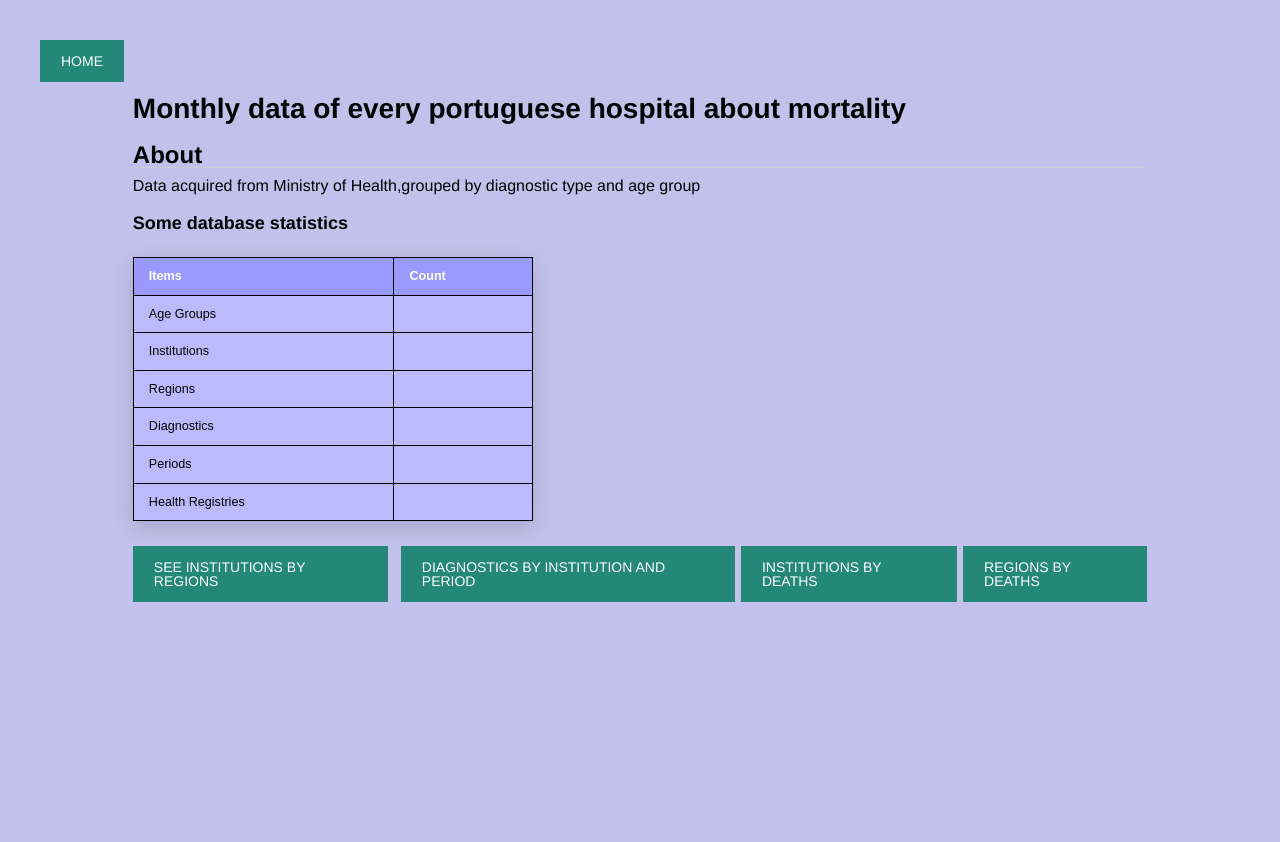
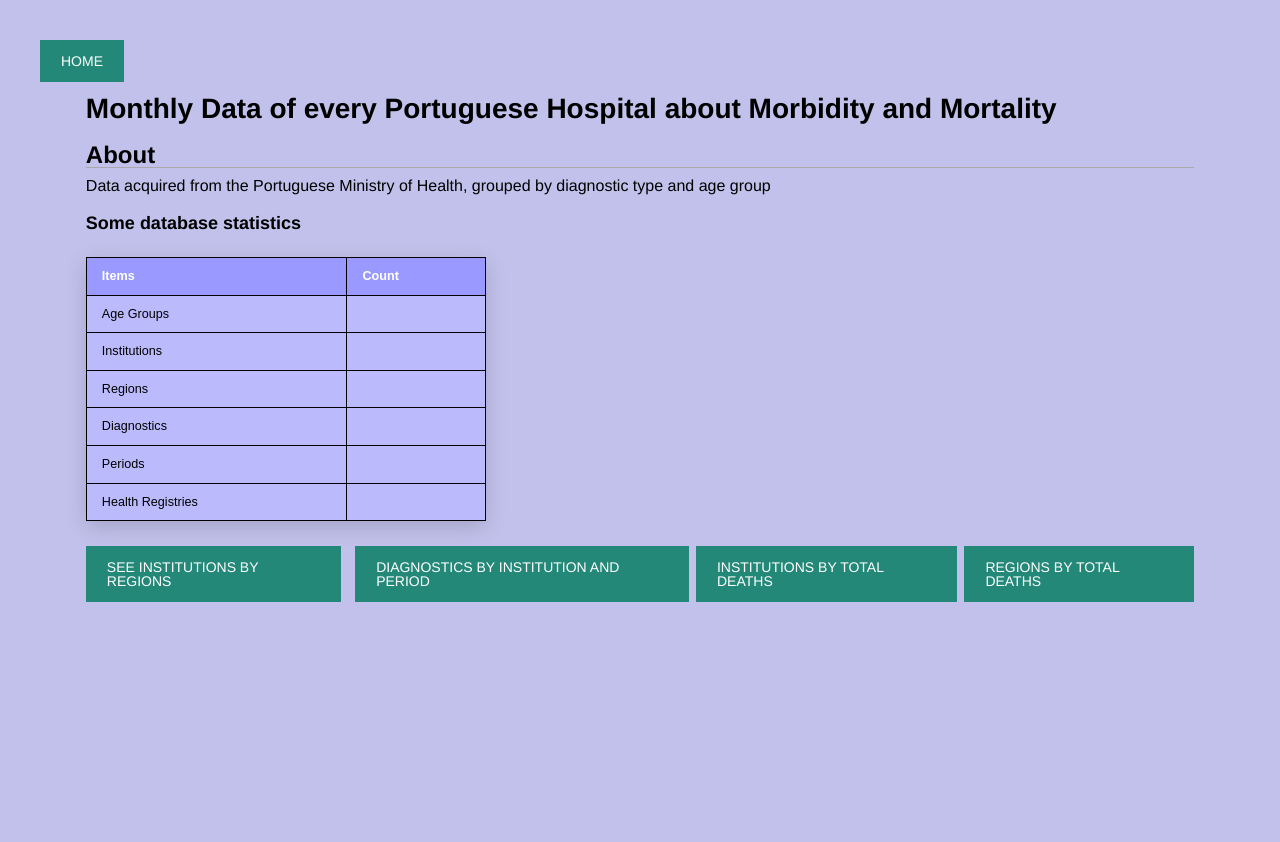
Before and after one commit to Denellyne/DBProject, a Flask app: template DBHandler/Website/templates/index.html in a window 1280 px wide. Shown: the top 842 px of the page. Run offline with Flask 3, Linux system fonts and the light colour scheme; the template is opened without the code that fills it, so the values that code supplies are empty.

Commit message:
fixed typos and made line under 'About' dark gray

```diff
--- a/DBHandler/Website/static/style.css
+++ b/DBHandler/Website/static/style.css
@@ -220,7 +220,7 @@ h1 {
 
 h2 {
   font-size: 24px;
-  border-bottom: 1px solid #cccccc;
+  border-bottom: 1px solid darkgray;
   color: black;
 }
 
--- a/DBHandler/Website/templates/index.html
+++ b/DBHandler/Website/templates/index.html
@@ -1,10 +1,10 @@
 {% extends 'base.html' %}
 {% block content %}
 
-<h1>Monthly data of every portuguese hospital about mortality</h1>
+<h1>Monthly Data of every Portuguese Hospital about Morbidity and Mortality</h1>
 
 <h2>About</h2>
-<font size="3">Data acquired from Ministry of Health,grouped by diagnostic type and age group
+<font size="3">Data acquired from the Portuguese Ministry of Health, grouped by diagnostic type and age group
 </font>
 
 
@@ -48,8 +48,8 @@
 <nav class="container">
   <a class="styled" href="/institutions">See Institutions by Regions</a><br>
   <a class="styled" href="/diagnosticsByInstitution">Diagnostics by Institution and Period</a>
-  <a class="styled" href="/institutionsByDeaths">Institutions by Deaths</a>
-  <a class="styled" href="/regionsByDeaths">Regions by Deaths</a>
+  <a class="styled" href="/institutionsByDeaths">Institutions by Total Deaths</a>
+  <a class="styled" href="/regionsByDeaths">Regions by Total Deaths</a>
 </nav>
 
 
```
Also changed, not shown: DBHandler/Website/website.py (+4 -4 lines).
